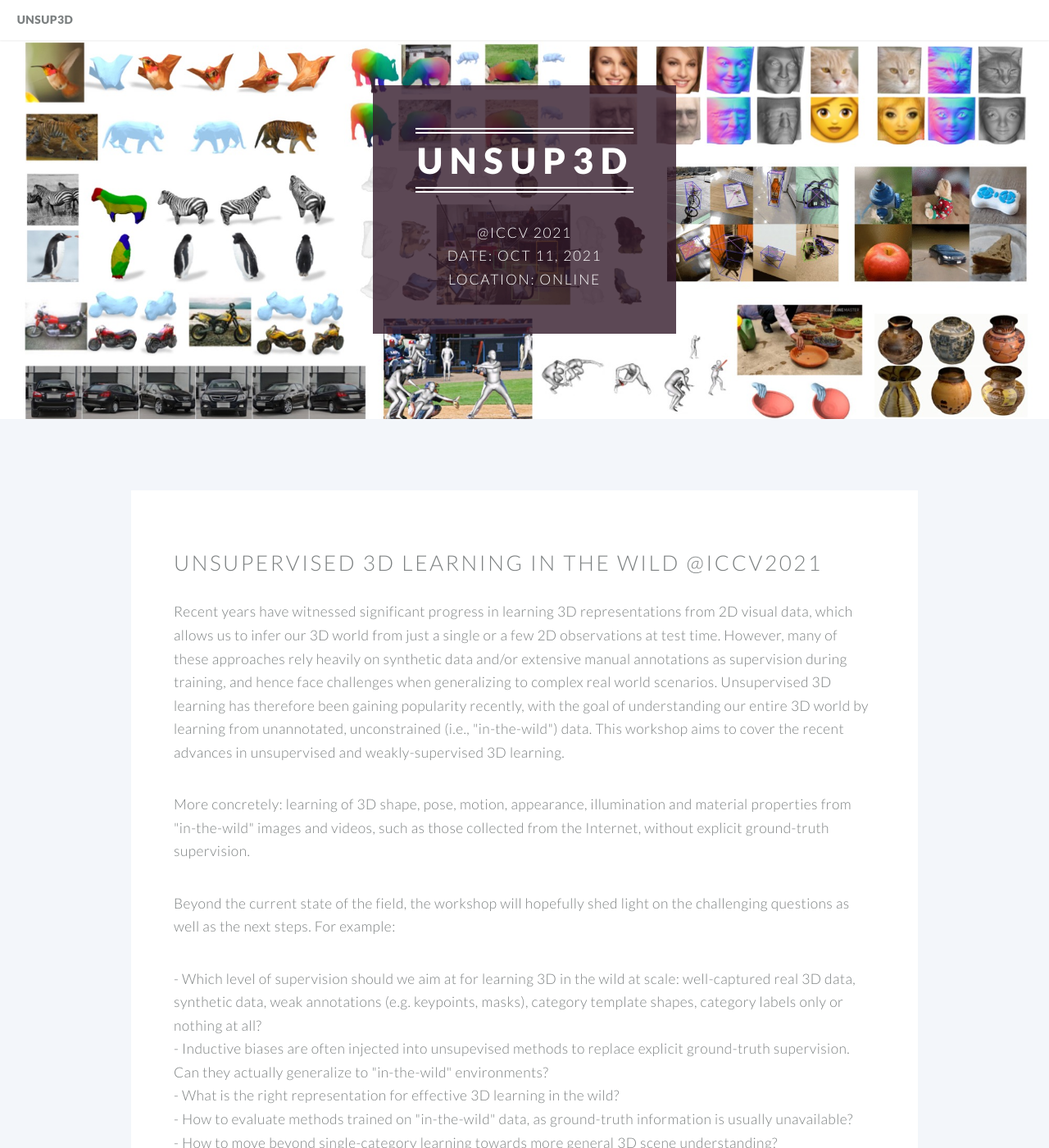
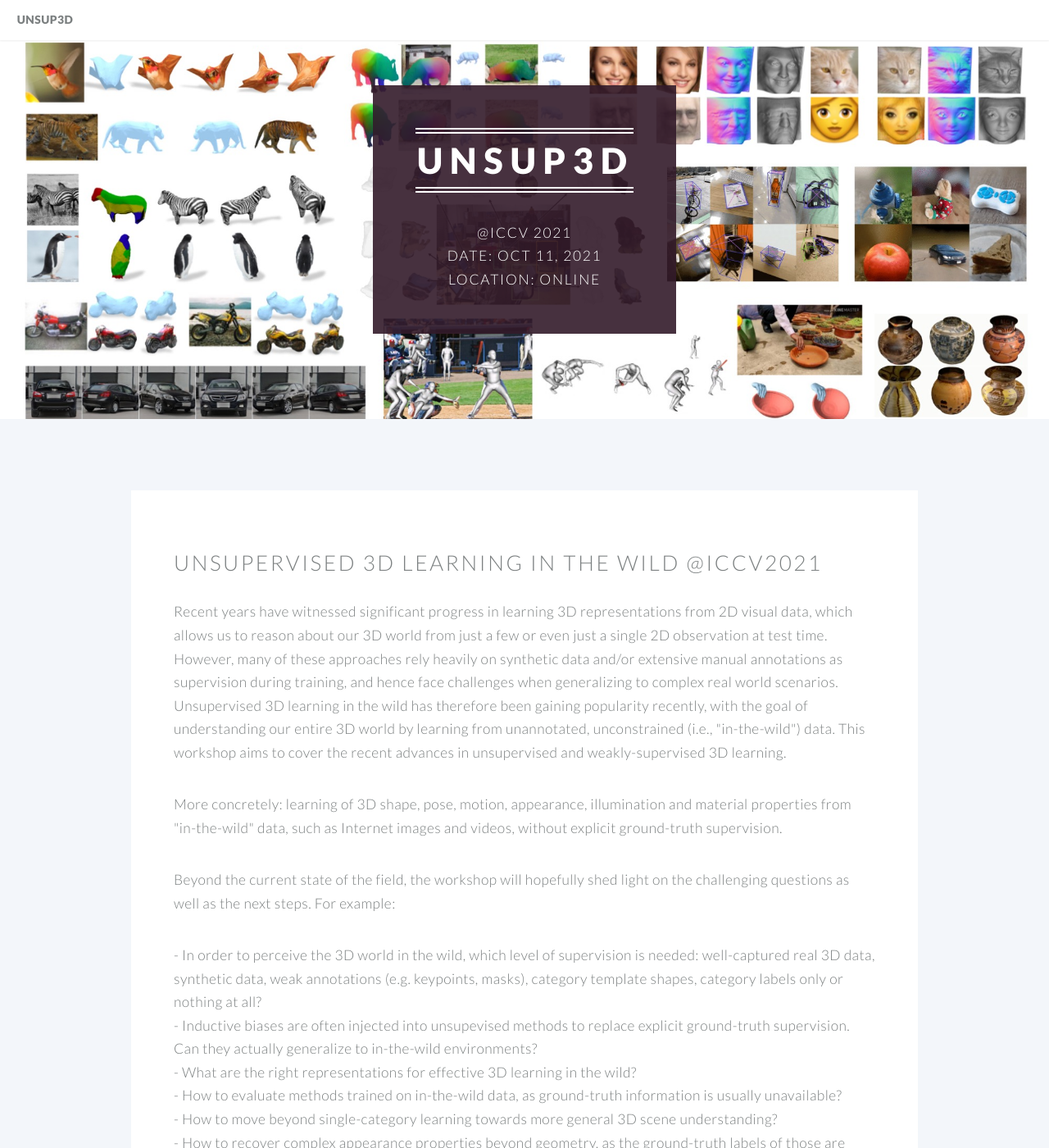
Before and after one commit to unsup3d/unsup3d.github.io, a Jekyll site: the page built from index.html, in a window 1280 px wide and 1400 px high. Shown: the whole window at 82% size. Built offline with Jekyll 4.4.1, drawn with Linux system fonts in a browser that asks for light colours; some of the changed text lies outside the part shown.

Commit message:
updated schedule

```diff
--- a/css/style-mobile.css
+++ b/css/style-mobile.css
@@ -127,7 +127,7 @@
 	}
 
 		#banner .inner {
-			background: rgba(52, 27, 43, 0.8);
+			background: rgba(52, 27, 43, 0.9);
 			color: white;
 			display: inline-block;
 			opacity: 0;
--- a/css/style.css
+++ b/css/style.css
@@ -843,7 +843,7 @@
 			-o-animation-fill-mode: forwards;
 			-ms-animation-fill-mode: forwards;
 			animation-fill-mode: forwards;
-			background: rgba(52, 27, 43, 0.8);
+			background: rgba(52, 27, 43, 0.9);
 			color: white;
 			display: inline-block;
 			opacity: 0;
--- a/index.html
+++ b/index.html
@@ -18,20 +18,20 @@
           <h2>Unsupervised 3D Learning in the Wild @ICCV2021</h2>
         </header>
         <p>
-          Recent years have witnessed significant progress in learning 3D representations from 2D visual data, which allows us to infer our 3D world from just a single or a few 2D observations at test time. However, many of these approaches rely heavily on synthetic data and/or extensive manual annotations as supervision during training, and hence face challenges when generalizing to complex real world scenarios.
-          Unsupervised 3D learning has therefore been gaining popularity recently, with the goal of understanding our entire 3D world by learning from unannotated, unconstrained (i.e., "in-the-wild") data. This workshop aims to cover the recent advances in unsupervised and weakly-supervised 3D learning.
+          Recent years have witnessed significant progress in learning 3D representations from 2D visual data, which allows us to reason about our 3D world from just a few or even just a single 2D observation at test time. However, many of these approaches rely heavily on synthetic data and/or extensive manual annotations as supervision during training, and hence face challenges when generalizing to complex real world scenarios.
+          Unsupervised 3D learning in the wild has therefore been gaining popularity recently, with the goal of understanding our entire 3D world by learning from unannotated, unconstrained (i.e., "in-the-wild") data. This workshop aims to cover the recent advances in unsupervised and weakly-supervised 3D learning.
         </p>
         <p>
-          More concretely: learning of 3D shape, pose, motion, appearance, illumination and material properties from "in-the-wild" images and videos, such as those collected from the Internet, without explicit ground-truth supervision.
+          More concretely: learning of 3D shape, pose, motion, appearance, illumination and material properties from "in-the-wild" data, such as Internet images and videos, without explicit ground-truth supervision.
         </p>
         <p>
           Beyond the current state of the field, the workshop will hopefully shed light on the challenging questions as well as the next steps. For example:
         </p>
         <ul>
-          <li>- Which level of supervision should we aim at for learning 3D in the wild at scale: well-captured real 3D data, synthetic data, weak annotations (e.g. keypoints, masks), category template shapes, category labels only or nothing at all?</li>
-          <li>- Inductive biases are often injected into unsupevised methods to replace explicit ground-truth supervision. Can they actually generalize to "in-the-wild" environments?</li>
-          <li>- What is the right representation for effective 3D learning in the wild?</li>
-          <li>- How to evaluate methods trained on "in-the-wild" data, as ground-truth information is usually unavailable?</li>
+          <li>- In order to perceive the 3D world in the wild, which level of supervision is needed: well-captured real 3D data, synthetic data, weak annotations (e.g. keypoints, masks), category template shapes, category labels only or nothing at all?</li>
+          <li>- Inductive biases are often injected into unsupevised methods to replace explicit ground-truth supervision. Can they actually generalize to in-the-wild environments?</li>
+          <li>- What are the right representations for effective 3D learning in the wild?</li>
+          <li>- How to evaluate methods trained on in-the-wild data, as ground-truth information is usually unavailable?</li>
           <li>- How to move beyond single-category learning towards more general 3D scene understanding?</li>
           <li>- How to recover complex appearance properties beyond geometry, as the ground-truth labels of those are even more difficult to obtain?</li>
         </ul>
@@ -49,28 +49,45 @@
       <h3 style="margin-bottom: 0; margin-bottom: 0;">7:00 - 18:00 EDT, Oct 11, 2021</h3>
       <p style="margin-top: 0; margin-bottom: 1em;">Google Calendar: <a href="https://calendar.google.com/calendar/u/0?cid=Ym9yaWtwY3BuNmx2c2RjaGVzMHRnM2dmcWNAZ3JvdXAuY2FsZW5kYXIuZ29vZ2xlLmNvbQ" target="_blank">link</a> (or view it <a href="https://calendar.google.com/calendar/embed?src=borikpcpn6lvsdches0tg3gfqc%40group.calendar.google.com" target="_blank">here</a>)</p>
       <p style="margin-top: 0; margin-bottom: 0; font-weight: bold;">The times below are automatically converted to the time zone of your browser.</p>
-      <p style="margin-top: 0; margin-bottom: 1em;"> The workshop starts on <span class="convertDate">11:00</span></p>
+      <p style="margin-top: 0; margin-bottom: 1em;"> The workshop starts at <span class="convertDate">11:00</span></p>
       <table class="alt">
         <tbody>
-            <col width="40%">
+          <col width="15%">
+          <col width="15%">
           <col width="60%">
+          <col width="10%">
+          <tr>
+            <td><h4><strong>Time</strong></h4></td>
+            <td><h4><strong>Speaker</strong></h4></td>
+            <td><h4><strong>Session</strong></h4></td>
+            <td><h4><strong>Links</strong></h4></td>
+          </tr>
           <tr>
             <td class="convertTimeRange">11:00-11:05</td>
-                <td><strong>Opening</strong></td>
+            <td></td>
+            <td>Opening</td>
+            <td></td>
           </tr>
           <tr>
             <td class="convertTimeRange">11:05-11:40</td>
             <td><a href="https://www.weizmann.ac.il/math/dekel/" target="_blank">Tali Dekel</a></td>
+            <td>"Re-rendering Everyday Videos"</td>
+            <td></td>
           </tr>
           <tr>
             <td class="convertTimeRange">11:40-12:15</td>
             <td><a href="http://www.cvlibs.net/" target="_blank">Andreas Geiger</a></td>
+            <td>"Generative Neural Scene Representations for 3D-Aware Image Synthesis"</td>
+            <td></td>
           </tr>
           <tr>
             <td class="convertTimeRange">12:15-12:50</td>
             <td><a href="http://www.yu-jingyi.com/cv/" target="_blank">Jingyi Yu</a></td>
+            <td>"Neural Modeling and Rendering for Creating Virtual Humans"</td>
+            <td></td>
           </tr>
           <tr>
+            <td></td>
             <td></td>
             <td><strong>Short Break</strong></td>
             <td></td>
@@ -78,36 +95,53 @@
           <tr>
             <td class="convertTimeRange">13:00-13:35</td>
             <td><a href="https://d-novotny.github.io/" target="_blank">David Novotny</a></td>
+            <td>TBA</td>
+            <td></td>
           </tr>
           <tr>
             <td class="convertTimeRange">13:35-14:10</td>
             <td><a href="http://www0.cs.ucl.ac.uk/staff/I.Kokkinos/" target="_blank">Iasonas Kokkinos</a></td>
+            <td>TBA</td>
+            <td></td>
           </tr>
           <tr>
             <td class="convertTimeRange">14:10-14:45</td>
             <td><a href="http://www0.cs.ucl.ac.uk/staff/n.mitra/" target="_blank">Niloy Mitra</a></td>
+            <td>TBA</td>
+            <td></td>
           </tr>
           <tr>
             <td class="convertTimeRange">14:45-15:20</td>
+            <td></td>
             <td>Panel Discussion</td>
+            <td></td>
           </tr>
           <tr>
             <td></td>
+            <td></td>
             <td><strong>Long Break / Networking</strong></td>
+            <td></td>
           </tr>
           <tr>
             <td class="convertTimeRange">17:00-17:35</td>
             <td><a href="http://people.eecs.berkeley.edu/~malik/" target="_blank">Jitendra Malik</a></td>
+            <td>TBA</td>
+            <td></td>
           </tr>
           <tr>
             <td class="convertTimeRange">17:35-18:10</td>
             <td><a href="https://people.eecs.berkeley.edu/~kanazawa/" target="_blank">Angjoo Kanazawa</a></td>
+            <td>TBA</td>
+            <td></td>
           </tr>
           <tr>
             <td class="convertTimeRange">18:10-18:45</td>
             <td><a href="https://shubhtuls.github.io/" target="_blank">Shubham Tulsiani</a></td>
+            <td>TBA</td>
+            <td></td>
           </tr>
           <tr>
+            <td></td>
             <td></td>
             <td><strong>Short Break</strong></td>
             <td></td>
@@ -115,18 +149,25 @@
           <tr>
             <td class="convertTimeRange">19:55-20:30</td>
             <td><a href="https://www.cs.cornell.edu/~snavely/" target="_blank">Noah Snavely</a></td>
+            <td>TBA</td>
+            <td></td>
           </tr>
           <tr>
             <td class="convertTimeRange">20:30-20:50</td>
             <td><a href="https://adel.ac/" target="_blank">Adel Ahmadyan</a></td>
+            <td>TBA</td>
           </tr>
           <tr>
             <td class="convertTimeRange">20:50-21:25</td>
             <td><a href="https://research.nvidia.com/person/shalini-gupta" target="_blank">Shalini De Mello</a></td>
+            <td>"Can We Use Part Correspondences and Temporal Consistency for Self-Supervised 3D Reconstruction?"</td>
+            <td></td>
           </tr>
           <tr>
             <td class="convertTimeRange">21:25-22:00</td>
+            <td></td>
             <td>Panel Discussion</td>
+            <td></td>
           </tr>
         </tbody>
       </table>
--- a/js/init.js
+++ b/js/init.js
@@ -71,7 +71,7 @@
 
 	function convertTime(timeStr) {
         var newDate = new Date("2021-10-11T"+timeStr+":00.000Z");
-        return newDate.toLocaleTimeString([], {hour: '2-digit', minute:'2-digit'});
+        return newDate.toLocaleTimeString([], {hour: '2-digit', minute:'2-digit', hour12: false});
     }
 
     function convertTimeRange(rangeStr) {
```
Lines whose indentation alone changed are shown as unchanged.
